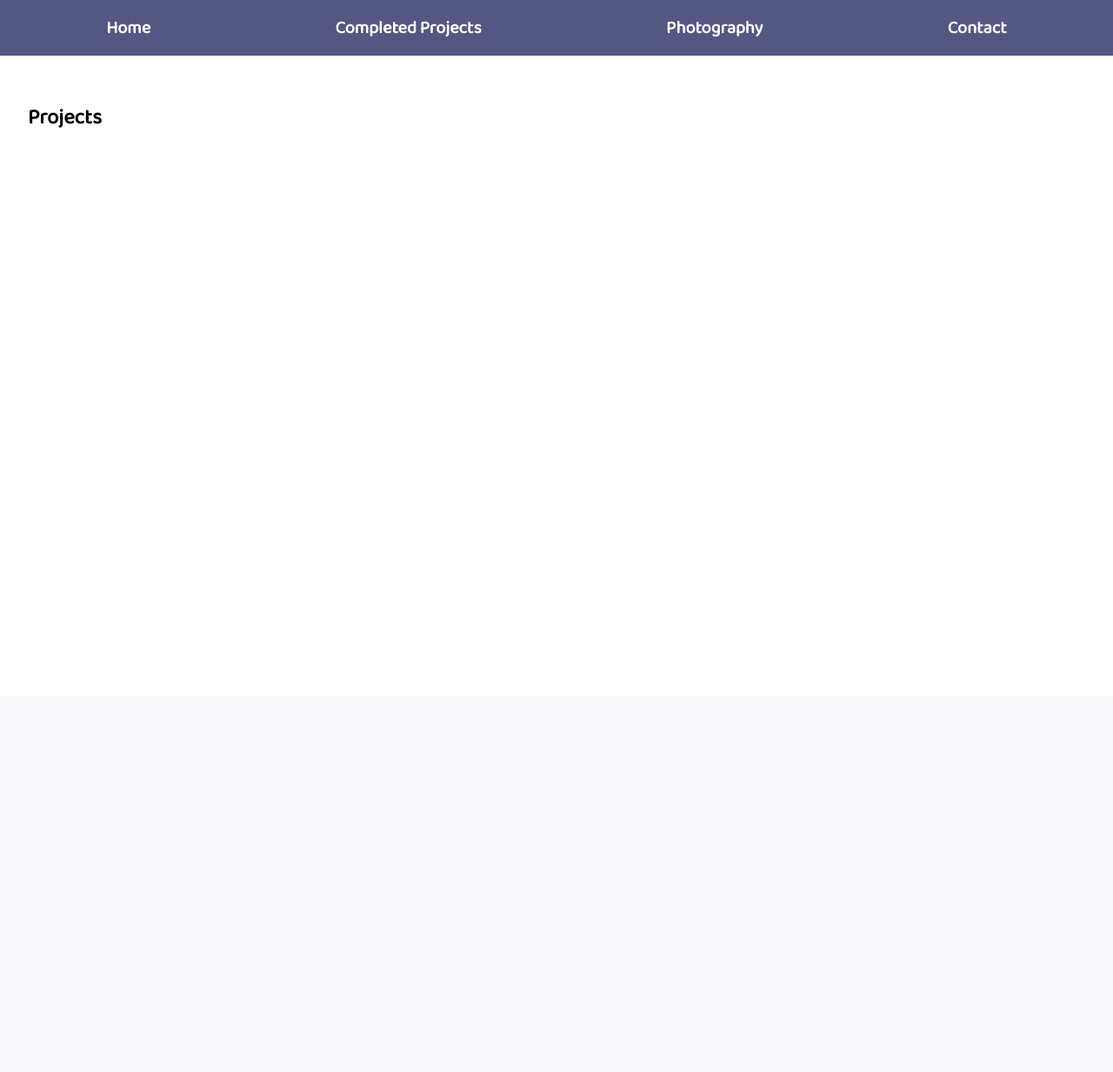
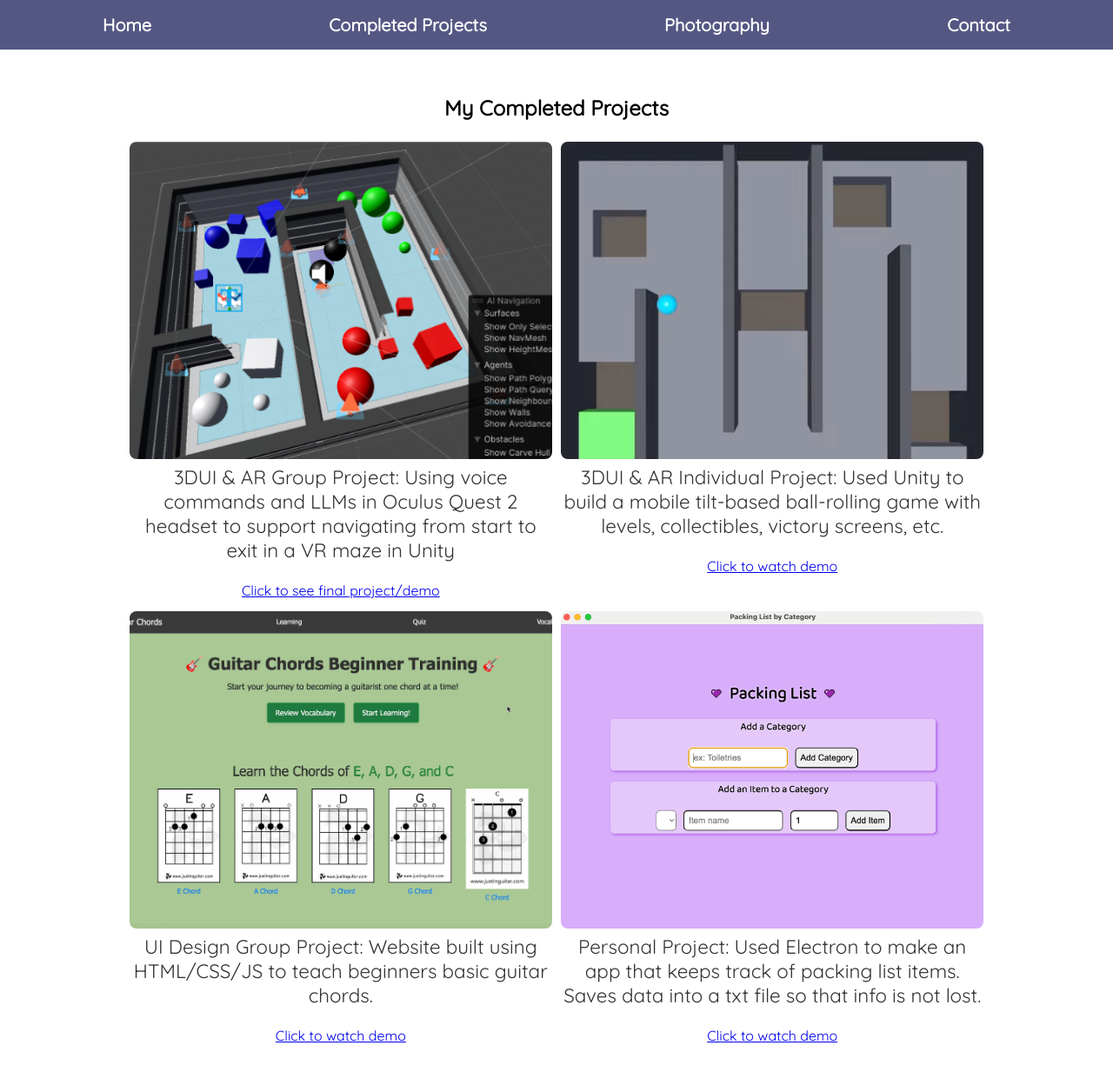
Before and after one commit to michellesynlee/myportfolio, a Flask app: page /projects in a window 1280 px wide. Shown: the whole page at 87% size. Before the commit the page ends 147 px from the top, so only its background shows below. Run offline with Flask 3, Linux system fonts and the light colour scheme.

Commit message:
complete project page complete!

```diff
--- a/static/style.css
+++ b/static/style.css
@@ -2,7 +2,8 @@ body {
     margin: 0;
     padding: 0;
     width: 100%;
-    font-family: 'Baloo 2', cursive;
+    /*font-family: 'Baloo 2', cursive;*/
+    font-family: 'Quicksand', sans-serif;
     background-color: #ffffff;
 }
 
@@ -67,7 +68,7 @@ button:hover {
 }
 
 .intro-text {
-    max-width: 900px;
+    max-width: 950px;
 }
 
 .headshot {
@@ -88,18 +89,18 @@ hr {
     height: 1px;
     background-color: #7e7e7f53;
     margin: 3rem 0;
-    width: 90%;
+    width: 95%;
 }
 
 /*current projects secion*/
 .section-header {
     text-align: center;
-    margin-bottom: 3rem;
+    margin-bottom: 1rem;
 }
 
 .project-gallery {
     display: flex;
-    gap: 20px;
+    gap: 10px;
     justify-content: center;
     flex-wrap: wrap;
 }
@@ -111,12 +112,14 @@ hr {
 
 .project img {
     width: 100%;
-    height: auto;
+    aspect-ratio: 4 / 3; /* or whatever matches your left image */
+    object-fit: cover;
     border-radius: 8px;
+    margin-top: 4px;
 }
 
 .caption {
-    margin-top: 10px;
+    margin-top: 3px;
     font-size: 1.4rem;
     color: #333;
 }
@@ -142,3 +145,5 @@ hr {
 .photo-gallery img:hover {
     transform: scale(1.02);
 }
+
+/*completed projects*/
--- a/templates/base.html
+++ b/templates/base.html
@@ -6,6 +6,7 @@
     <title>{% block title %}My CS Portfolio{% endblock %}</title>
     <link rel="stylesheet" href="{{ url_for('static', filename='style.css') }}">
     <link href="https://fonts.googleapis.com/css2?family=Baloo+2&display=swap" rel="stylesheet">
+    <link href="https://fonts.googleapis.com/css2?family=Quicksand&display=swap" rel="stylesheet">
 </head>
 <body>
     <nav>
--- a/templates/home.html
+++ b/templates/home.html
@@ -13,6 +13,7 @@
         <div class="headshot-links">
             <a href="https://github.com/michellesynlee" target="_blank">GitHub</a>
             <a href="https://linkedin.com/in/michellesynlee" target="_blank">LinkedIn</a>
+            <a href="https://www.youtube.com/@MichelleSiyanLee" target="_blank">YouTube</a>
             <!--<a href="{{ url_for('contact') }}">Contact Me</a>-->
             <a href="https://drive.google.com/file/d/1PQwQV8QSCDZRk5DdK_u_hGS22DQUrIMO/view?usp=sharing" target="_blank">CV</a>
 
@@ -29,7 +30,7 @@
     </div>
     <div class="project-gallery">
         <div class="project">
-            <img src="{{ url_for('static', filename='pingpong.png') }}" alt="picpong pic">
+            <img src="{{ url_for('static', filename='pingpong.png') }}" alt="pingpong pic">
             <p class="caption">Soccer-themed pingpong app using Electron.</p>
         </div>
         <div class="project">
--- a/templates/projects.html
+++ b/templates/projects.html
@@ -1,6 +1,34 @@
 {% extends "base.html" %}
 {% block title %}Projects{% endblock %}
 {% block content %}
-<h2>Projects</h2>
-<div id="project-list"></div>
+<div class="completed-projects-section">
+    <h2 style="text-align: center;">My Completed Projects</h2>
+    <div class="project-gallery">
+        <div class="project">
+            <img src="{{ url_for('static', filename='llmmaze.png') }}" alt="llm project">
+            <p class="caption">
+                3DUI & AR Group Project: Using voice commands and LLMs in Oculus Quest 2 headset to support navigating from start to exit in a VR maze in Unity</p>
+                <a href="https://docs.google.com/presentation/d/1bCrMDPvRn_Z1CsftvZMcsmSgtWHIZ2YxB4b-kjzt_BE/edit?usp=sharing" target="_blank">Click to see final project/demo</a> <br>
+        </div>
+        <div class="project">
+            <img src="{{ url_for('static', filename='maze.png') }}" alt="maze project">
+            <p class="caption">
+                3DUI & AR Individual Project: Used Unity to build a mobile tilt-based ball-rolling game with levels, collectibles, victory screens, etc.</p>
+            <a href="https://www.youtube.com/shorts/qQVhkKSQeQs" target="_blank">Click to watch demo</a> <br>
+        </div>
+        <div class="project">
+            <img src="{{ url_for('static', filename='guitar.png') }}" alt="guitar project">
+            <p class="caption">
+                UI Design Group Project: Website built using HTML/CSS/JS to teach beginners basic guitar chords.</p>
+            <a href="https://www.youtube.com/watch?v=EXRxySnOA3o" target="_blank">Click to watch demo</a> <br>
+        </div>
+        <div class="project">
+            <img src="{{ url_for('static', filename='packing.png') }}" alt="guitar project">
+            <p class="caption">
+                Personal Project: Used Electron to make an app that keeps track of packing list items. Saves data into a txt file so that info is not lost.</p>
+            <a href="https://www.youtube.com/watch?v=5bTPun9yc6g" target="_blank">Click to watch demo</a> <br>
+        </div>
+        <!-- Add more projects as needed  -->
+    </div>
+</div>
 {% endblock %}
```
Also changed, not shown: static/guitar.png (added), static/llmmaze.png (added), static/maze.png (added), static/packing.png (added).
